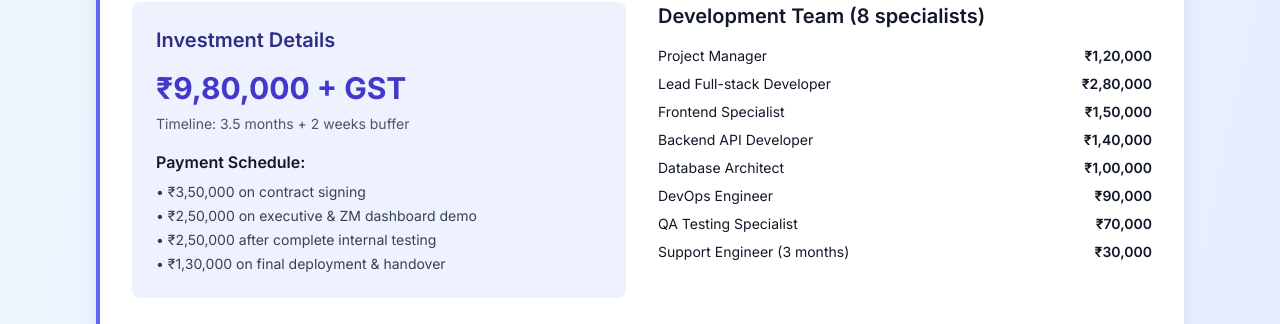
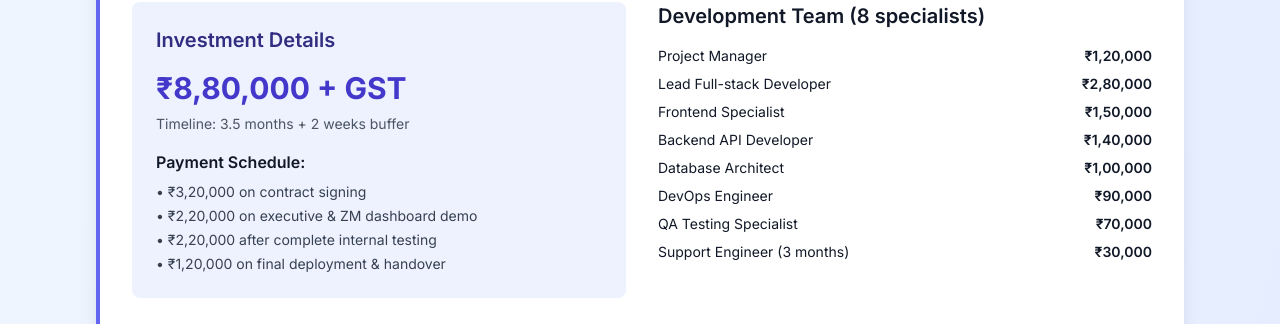
Before and after one commit to aideveloperindia/KDSMS, a Next.js app: page /project-quotation in a window 1280 px wide. Shown: the part 406-730 px from the top of the page. Built offline with nearby package versions, Linux system fonts and the light colour scheme; no server answers.

Commit message:
Fix critical pricing inconsistency in Quotation I - correct investment amount to match team costs

```diff
--- a/src/app/project-quotation/page.tsx
+++ b/src/app/project-quotation/page.tsx
@@ -35,15 +35,15 @@ export default function ProjectQuotationPage() {
           <div className="grid md:grid-cols-2 gap-8 mb-8">
             <div className="bg-indigo-50 p-6 rounded-lg">
               <h4 className="text-xl font-semibold text-indigo-900 mb-4">Investment Details</h4>
-              <div className="text-3xl font-bold text-indigo-700 mb-2">₹9,80,000 + GST</div>
+              <div className="text-3xl font-bold text-indigo-700 mb-2">₹8,80,000 + GST</div>
               <div className="text-sm text-gray-600 mb-4">Timeline: 3.5 months + 2 weeks buffer</div>
 
               <h5 className="font-semibold text-gray-900 mb-2">Payment Schedule:</h5>
               <ul className="text-sm text-gray-700 space-y-1">
-                <li>• ₹3,50,000 on contract signing</li>
-                <li>• ₹2,50,000 on executive & ZM dashboard demo</li>
-                <li>• ₹2,50,000 after complete internal testing</li>
-                <li>• ₹1,30,000 on final deployment & handover</li>
+                <li>• ₹3,20,000 on contract signing</li>
+                <li>• ₹2,20,000 on executive & ZM dashboard demo</li>
+                <li>• ₹2,20,000 after complete internal testing</li>
+                <li>• ₹1,20,000 on final deployment & handover</li>
               </ul>
             </div>
 
```
